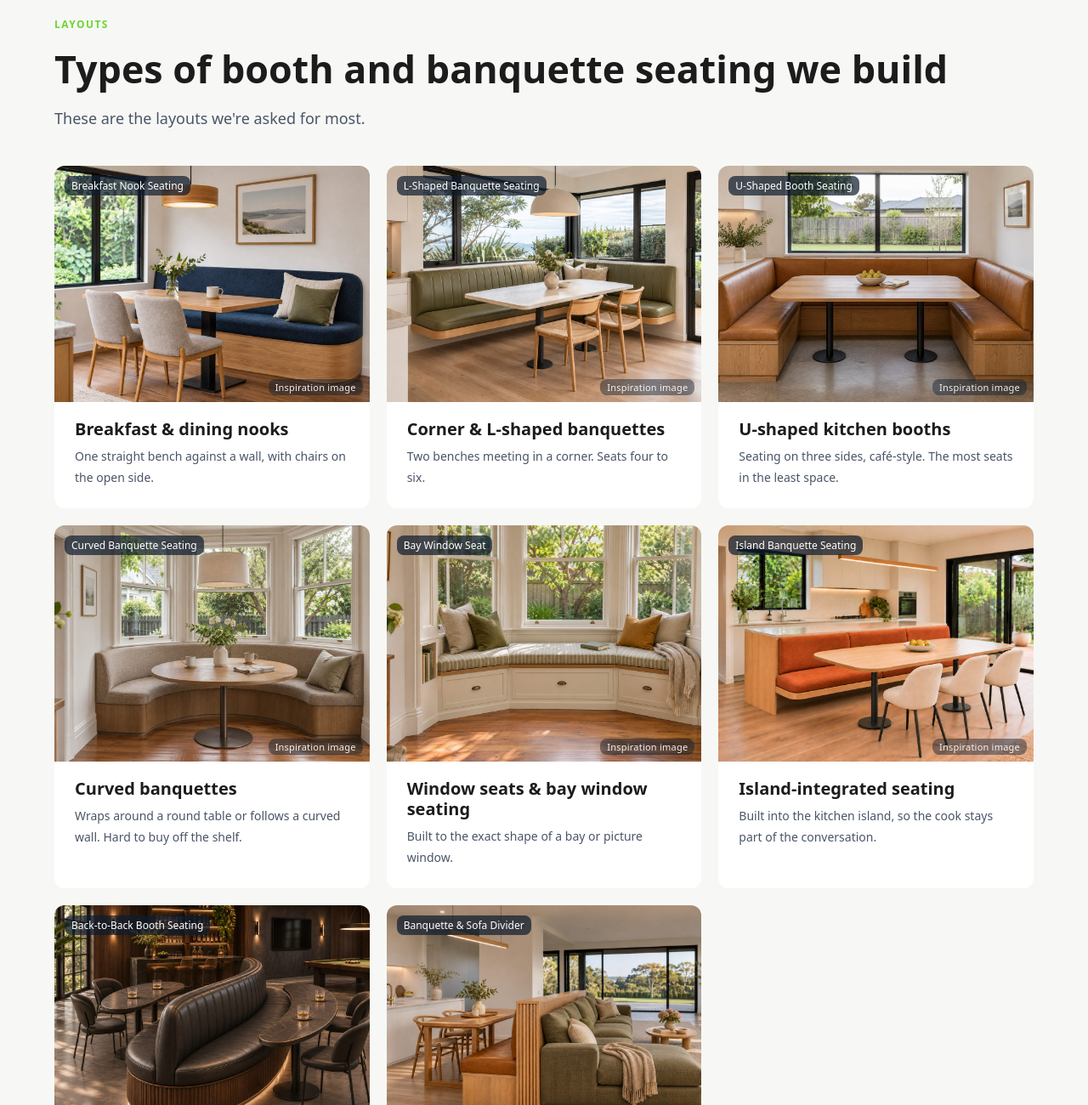
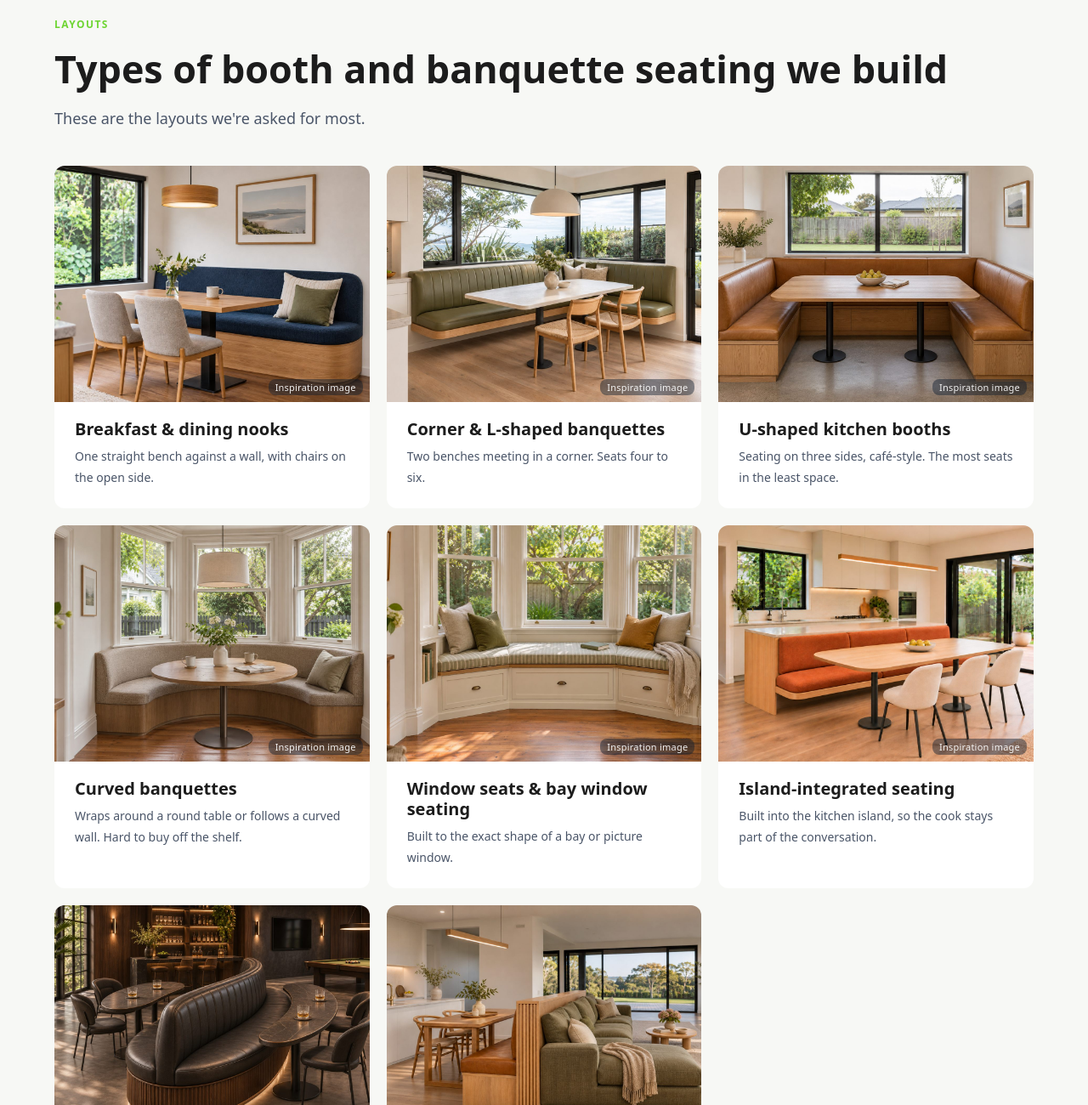
Before and after one commit to Lisad-max/stirling-kitchens-website, a plain HTML site: page booth-seating.html in a window 1280 px wide. Shown: the part 2947-4247 px from the top of the page at 85% size. Drawn offline with Linux system fonts and the light colour scheme.

Commit message:
Booth seating page: remove layout-name titles from layout card photos
The card heading already names each layout; photos keep only the small
'Inspiration image' label. CLAUDE.md caption rule updated to match.

Co-Authored-By: Claude Opus 5.5 <noreply@anthropic.com>

```diff
--- a/booth-seating.html
+++ b/booth-seating.html
@@ -264,7 +264,6 @@
               <img src="Booth%20Seating%20Images/breakfast-nook-banquette-seating-navy-curved-oak.jpg"
                    alt="Breakfast nook with a straight navy upholstered banquette on a curved oak base, oak table and two dining chairs"
                    width="1200" height="900" loading="lazy">
-              <figcaption class="layout-card__tag">Breakfast Nook Seating</figcaption>
               <span class="layout-card__ref">Inspiration image</span>
             </figure>
             <div class="layout-card__body">
@@ -277,7 +276,6 @@
               <img src="Booth%20Seating%20Images/l-shaped-corner-banquette-seating-olive-leather.jpg"
                    alt="L-shaped corner banquette seating in olive leather under corner windows, with a dining table and chairs"
                    width="1200" height="900" loading="lazy">
-              <figcaption class="layout-card__tag">L-Shaped Banquette Seating</figcaption>
               <span class="layout-card__ref">Inspiration image</span>
             </figure>
             <div class="layout-card__body">
@@ -290,7 +288,6 @@
               <img src="Booth%20Seating%20Images/u-shaped-kitchen-booth-seating-tan-leather.jpg"
                    alt="U-shaped kitchen booth seating in tan leather with oak bases around a rectangular table"
                    width="1200" height="900" loading="lazy">
-              <figcaption class="layout-card__tag">U-Shaped Booth Seating</figcaption>
               <span class="layout-card__ref">Inspiration image</span>
             </figure>
             <div class="layout-card__body">
@@ -303,7 +300,6 @@
               <img src="Booth%20Seating%20Images/curved-banquette-seating-bay-window-villa.jpg"
                    alt="Curved upholstered banquette seating following a villa bay window, around a round pedestal table"
                    width="1200" height="900" loading="lazy">
-              <figcaption class="layout-card__tag">Curved Banquette Seating</figcaption>
               <span class="layout-card__ref">Inspiration image</span>
             </figure>
             <div class="layout-card__body">
@@ -316,7 +312,6 @@
               <img src="Booth%20Seating%20Images/bay-window-seat-with-storage-drawers.jpg"
                    alt="Bay window seat with striped cushions and storage drawers underneath"
                    width="1200" height="900" loading="lazy">
-              <figcaption class="layout-card__tag">Bay Window Seat</figcaption>
               <span class="layout-card__ref">Inspiration image</span>
             </figure>
             <div class="layout-card__body">
@@ -329,7 +324,6 @@
               <img src="Booth%20Seating%20Images/kitchen-island-banquette-seating-rust-rounded-oak-base.jpg"
                    alt="Banquette seating built into the back of a kitchen island, in rust upholstery with a rounded oak base"
                    width="1200" height="900" loading="lazy">
-              <figcaption class="layout-card__tag">Island Banquette Seating</figcaption>
               <span class="layout-card__ref">Inspiration image</span>
             </figure>
             <div class="layout-card__body">
@@ -342,7 +336,6 @@
               <img src="Booth%20Seating%20Images/back-to-back-curved-booth-seating-home-bar-leather.jpg"
                    alt="Curved back-to-back booth seating in dark leather with a fluted walnut base, two benches sharing one back, each with its own table, in a home bar and games room"
                    width="1200" height="900" loading="lazy">
-              <figcaption class="layout-card__tag">Back-to-Back Booth Seating</figcaption>
               <span class="layout-card__ref">Inspiration image</span>
             </figure>
             <div class="layout-card__body">
@@ -355,7 +348,6 @@
               <img src="Booth%20Seating%20Images/banquette-seating-backing-onto-sofa-fluted-oak-divider.jpg"
                    alt="Tan leather dining banquette backing onto an olive living-room sofa, separated by a tall fluted oak divider wall"
                    width="1200" height="900" loading="lazy">
-              <figcaption class="layout-card__tag">Banquette &amp; Sofa Divider</figcaption>
               <span class="layout-card__ref">Inspiration image</span>
             </figure>
             <div class="layout-card__body">
```
Also changed, not shown: 1 other file.
